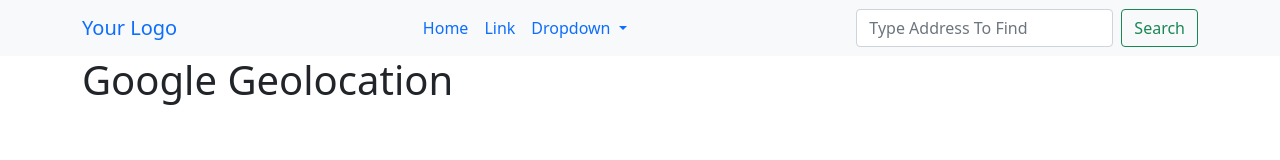
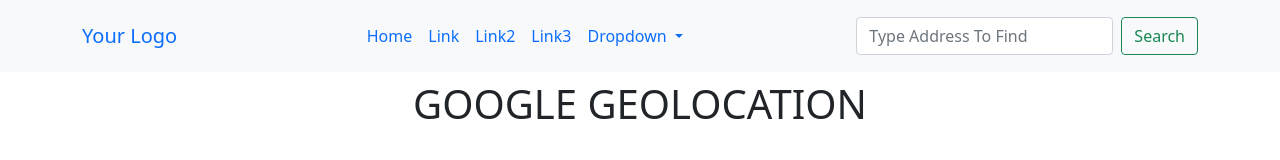
Before and after one commit to the-mihir/google_geolocation_api, a plain HTML site: page Index.html in a window 1280 px wide. Drawn offline with nearby package versions, Linux system fonts and the light colour scheme.

Commit message:
adding some changes

```diff
--- a/Index.html
+++ b/Index.html
@@ -10,14 +10,14 @@
     <link href="https://cdn.jsdelivr.net/npm/bootstrap@5.1.3/dist/css/bootstrap.min.css" rel="stylesheet"
         integrity="sha384-1BmE4kWBq78iYhFldvKuhfTAU6auU8tT94WrHftjDbrCEXSU1oBoqyl2QvZ6jIW3" crossorigin="anonymous">
     <link rel="shortcut icon" href="http://maps.google.com/mapfiles/kml/pushpin/ltblu-pushpin.png" type="image/x-icon">
+    <link rel="stylesheet" href="style.css">
     <title>Find Your Location</title>
 </head>
 
 <body>
     <header>
         <nav class="navbar navbar-expand-lg bg-light">
-
-            <div class="container container-fluid">
+            <div class="container container-fluid py-2">
                 <a class="navbar-brand" href="#">Your Logo</a>
                 <button class="navbar-toggler" type="button" data-bs-toggle="collapse"
                     data-bs-target="#navbarSupportedContent" aria-controls="navbarSupportedContent"
@@ -31,6 +31,12 @@
                         </li>
                         <li class="nav-item">
                             <a class="nav-link" href="#">Link</a>
+                        </li>
+                        <li class="nav-item">
+                            <a class="nav-link" href="#">Link2</a>
+                        </li>
+                        <li class="nav-item">
+                            <a class="nav-link" href="#">Link3</a>
                         </li>
                         <li class="nav-item dropdown">
                             <a class="nav-link dropdown-toggle" href="#" role="button" data-bs-toggle="dropdown"
@@ -55,7 +61,7 @@
 
 
     <div class="container">
-        <h1 class="">Google Geolocation</h1>
+        <h1 class=" text-center py-2 text-uppercase">Google Geolocation</h1>
     </div>
 
 
--- /dev/null
+++ b/style.css
@@ -0,0 +1,4 @@
+* {
+    margin: 0;
+    padding: 0;
+}
```
